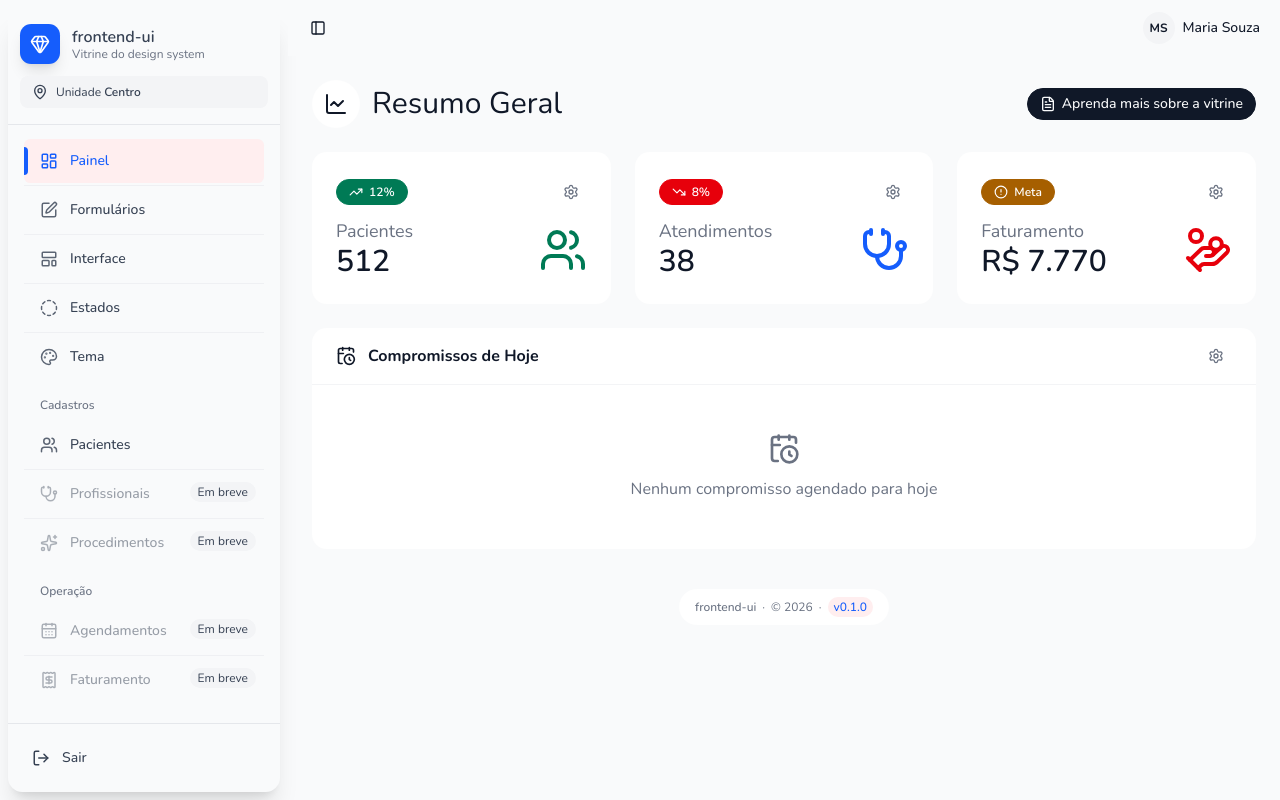
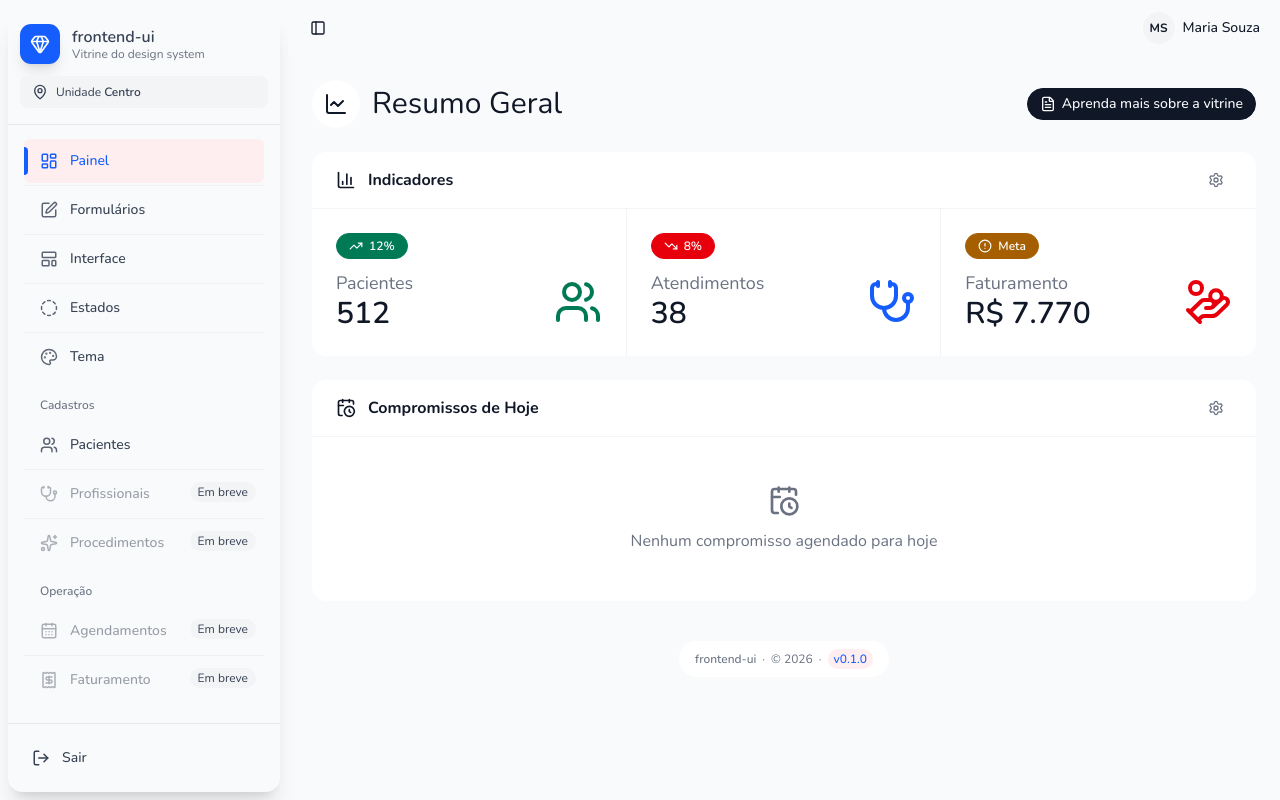
Before and after one commit to idelberto/DS.frontend-ui.REACT, a Next.js app: page /DS.frontend-ui.REACT/dashboard in a window 1280 px wide. Built offline with nearby package versions, Linux system fonts and the light colour scheme.

Commit message:
feature(showcase): o Painel mostra os indicadores com o stat-group (lote 0.8)
Os três cards separados viram um card "Indicadores", com uma engrenagem só para o grupo.
O smoke confere o cabeçalho novo.

```diff
--- a/src/app/dashboard/page.tsx
+++ b/src/app/dashboard/page.tsx
@@ -1,5 +1,6 @@
 import {
   CalendarClock,
+  ChartColumn,
   ChartLine,
   CircleAlert,
   FileText,
@@ -23,38 +24,39 @@ import {
 import { PillTag } from '@/registry/frontend-ui/pill-tag/components/pill-tag';
 import { SectionMain } from '@/registry/frontend-ui/section-main/components/section-main';
 import { SectionTitle } from '@/registry/frontend-ui/section-title/components/section-title';
+import { Stat, StatGroup } from '@/registry/frontend-ui/stat-group/components/stat-group';
 
 export const metadata: Metadata = { title: 'Painel' };
 
-interface Stat {
+interface Indicator {
   label: string;
   value: string;
   trend: { label: string; tone: 'success' | 'danger' | 'warning'; icon: LucideIcon };
   icon: LucideIcon;
-  iconClassName: string;
+  tone: 'success' | 'info' | 'danger';
 }
 
-const STATS: Stat[] = [
+const STATS: Indicator[] = [
   {
     label: 'Pacientes',
     value: '512',
     trend: { label: '12%', tone: 'success', icon: TrendingUp },
     icon: Users,
-    iconClassName: 'text-success dark:text-success-muted-foreground',
+    tone: 'success',
   },
   {
     label: 'Atendimentos',
     value: '38',
     trend: { label: '8%', tone: 'danger', icon: TrendingDown },
     icon: Stethoscope,
-    iconClassName: 'text-info dark:text-info-muted-foreground',
+    tone: 'info',
   },
   {
     label: 'Faturamento',
     value: 'R$ 7.770',
     trend: { label: 'Meta', tone: 'warning', icon: CircleAlert },
     icon: HandCoins,
-    iconClassName: 'text-destructive dark:text-destructive-muted-foreground',
+    tone: 'danger',
   },
 ];
 
@@ -64,30 +66,6 @@ function SettingsButton({ label }: { label: string }) {
     <Button variant="ghost" size="icon-sm" className="text-muted-foreground" aria-label={label}>
       <Settings />
     </Button>
-  );
-}
-
-function StatCard({ stat }: { stat: Stat }) {
-  const Icon = stat.icon;
-
-  return (
-    <CardBox>
-      <CardBoxBody>
-        <div className="mb-3 flex items-center justify-between">
-          <PillTag tone={stat.trend.tone} size="sm" icon={stat.trend.icon}>
-            {stat.trend.label}
-          </PillTag>
-          <SettingsButton label={`Configurar ${stat.label}`} />
-        </div>
-        <div className="flex items-center justify-between">
-          <div>
-            <h2 className="text-lg leading-tight text-muted-foreground">{stat.label}</h2>
-            <p className="text-3xl leading-tight font-semibold">{stat.value}</p>
-          </div>
-          <Icon className={`size-12 ${stat.iconClassName}`} />
-        </div>
-      </CardBoxBody>
-    </CardBox>
   );
 }
 
@@ -102,11 +80,26 @@ export default function DashboardPage() {
           </Button>
         </SectionTitle>
 
-        <div className="grid grid-cols-1 gap-6 lg:grid-cols-3">
+        <StatGroup
+          title="Indicadores"
+          icon={ChartColumn}
+          action={<SettingsButton label="Configurar indicadores" />}
+        >
           {STATS.map((stat) => (
-            <StatCard key={stat.label} stat={stat} />
+            <Stat
+              key={stat.label}
+              label={stat.label}
+              value={stat.value}
+              icon={stat.icon}
+              tone={stat.tone}
+              trend={
+                <PillTag tone={stat.trend.tone} size="sm" icon={stat.trend.icon}>
+                  {stat.trend.label}
+                </PillTag>
+              }
+            />
           ))}
-        </div>
+        </StatGroup>
 
         <CardBox>
           <CardBoxHeader
```
Also changed, not shown: 1 other file (tests, documents, lock files or other folders).
